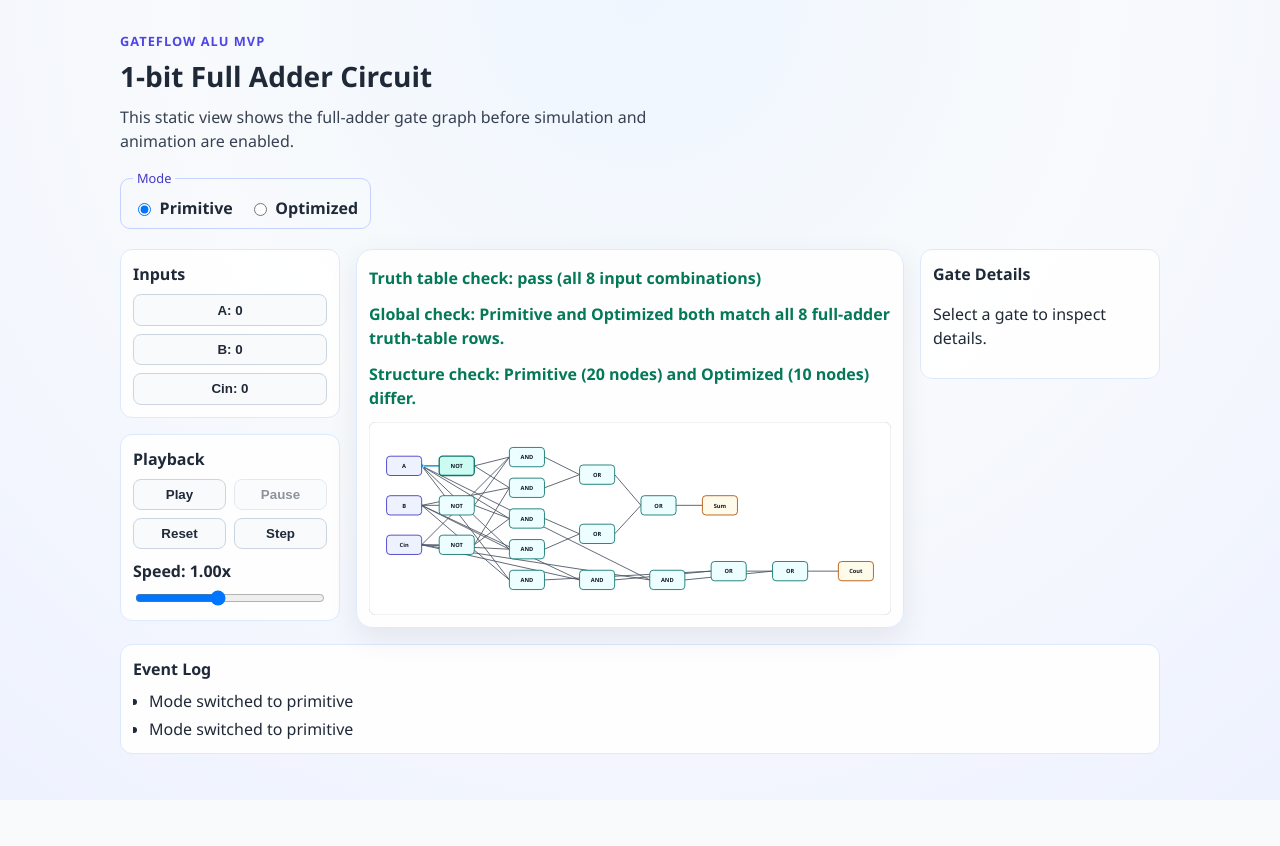
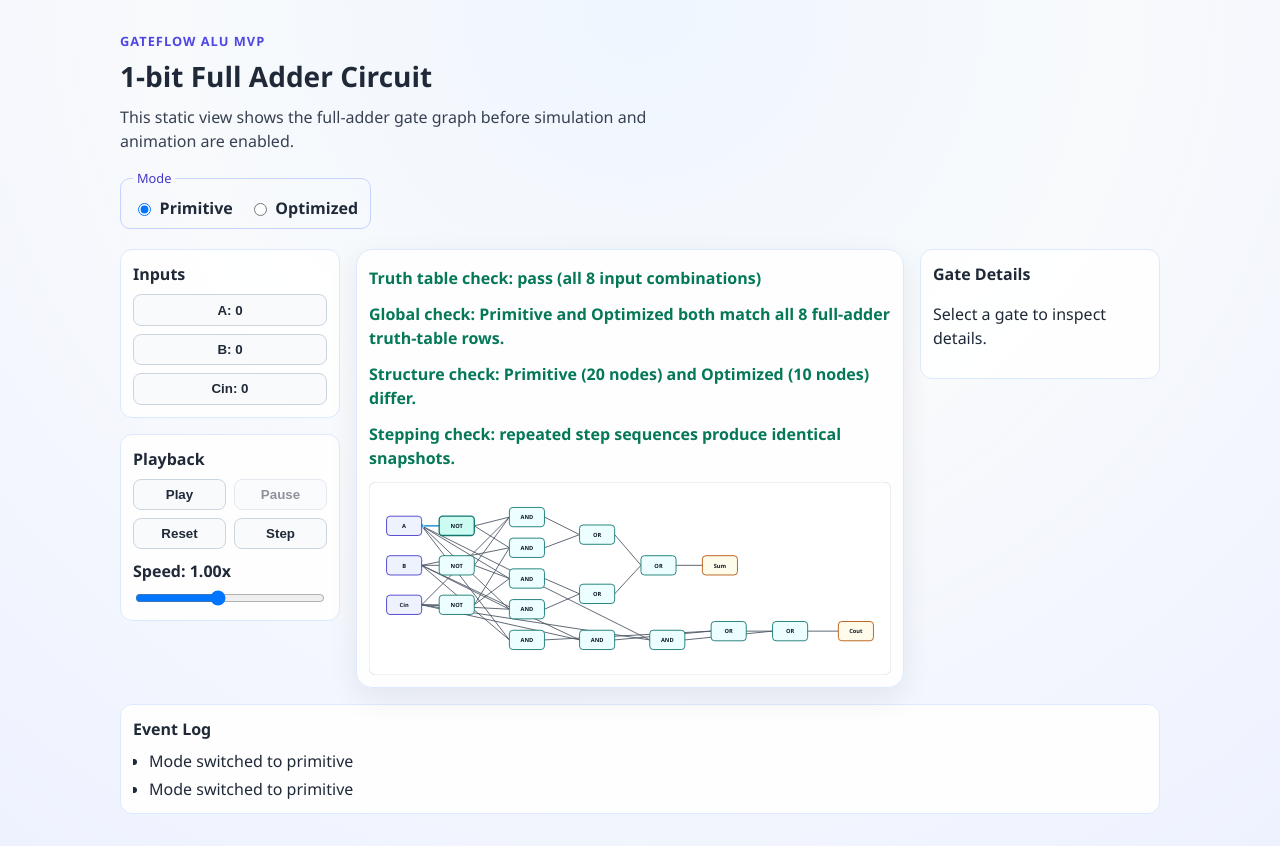
Before and after one commit to Picminmin/GateFlow-ALU, a React (Vite) app: page / in a window 1280 px wide. Before the commit the page ends 800 px from the top, so only its background shows below. Built offline with nearby package versions, Linux system fonts and the light colour scheme.

Commit message:
Add deterministic stepping verification

```diff
--- a/src/App.tsx
+++ b/src/App.tsx
@@ -2,7 +2,7 @@ import { useEffect, useState } from 'react';
 import { CircuitViewport, EventLogPanel, GateDetailsPanel, InputsPanel, PlaybackControls } from './components';
 import { fullAdderCircuits, getFullAdderCircuit } from './circuits/fullAdder';
 import type { FullAdderMode } from './circuits/fullAdder';
-import { validateFullAdderCircuit } from './simulation';
+import { validateFullAdderCircuit, verifyDeterministicStepping } from './simulation';
 import type { WireSignal } from './types';
 import type { InputsPanelValues } from './components/panels/InputsPanel';
 
@@ -23,6 +23,15 @@ function App() {
   const structuresDiffer =
     fullAdderCircuits.primitive.nodes.length !== fullAdderCircuits.optimized.nodes.length ||
     fullAdderCircuits.primitive.edges.length !== fullAdderCircuits.optimized.edges.length;
+  const deterministicSteppingWorks = verifyDeterministicStepping({
+    circuit: activeCircuit,
+    inputs: {
+      'in-a': inputs.a,
+      'in-b': inputs.b,
+      'in-cin': inputs.cin,
+    },
+    steps: 5,
+  });
   const demoSignalEdge = activeCircuit.edges[0]?.id;
   const demoSignals: WireSignal[] = demoSignalEdge
     ? [{ edgeId: demoSignalEdge, value: 1, startTime: 0, endTime: 1 }]
@@ -160,6 +169,11 @@ function App() {
             ? `Structure check: Primitive (${fullAdderCircuits.primitive.nodes.length} nodes) and Optimized (${fullAdderCircuits.optimized.nodes.length} nodes) differ.`
             : 'Structure check: Primitive and Optimized graphs are not structurally distinct.'}
         </p>
+        <p className={deterministicSteppingWorks ? 'validation-ok' : 'validation-error'}>
+          {deterministicSteppingWorks
+            ? 'Stepping check: repeated step sequences produce identical snapshots.'
+            : 'Stepping check: repeated step sequences diverge.'}
+        </p>
         <CircuitViewport
           circuit={activeCircuit}
           activeSignals={demoSignals}
--- a/src/simulation/index.ts
+++ b/src/simulation/index.ts
@@ -2,7 +2,7 @@ export { createDelayedSignalEvent, computePropagationTime, getNodeDelay } from '
 export { createSimulationEngine } from './engine';
 export type { SimulationEngine } from './engine';
 export { evaluateGateType, evaluateNodeOutput } from './gates';
-export { createStepPlaybackController, runStepSequence } from './playback';
+export { createStepPlaybackController, runStepSequence, verifyDeterministicStepping } from './playback';
 export type { StepPlaybackController } from './playback';
 export { enqueueEvent, enqueueEvents, dequeueNextEvent } from './scheduler';
 export { createInitialSimulationState } from './state';
--- a/src/simulation/playback.ts
+++ b/src/simulation/playback.ts
@@ -48,3 +48,14 @@ export function runStepSequence(
 
   return frames;
 }
+
+export function verifyDeterministicStepping(params: {
+  circuit: CircuitGraph;
+  inputs: Record<string, LogicValue>;
+  steps: number;
+}): boolean {
+  const runA = runStepSequence(createStepPlaybackController(params), params.steps);
+  const runB = runStepSequence(createStepPlaybackController(params), params.steps);
+
+  return JSON.stringify(runA) === JSON.stringify(runB);
+}
```
Also changed, not shown: 1 other file (tests, documents, lock files or other folders).
